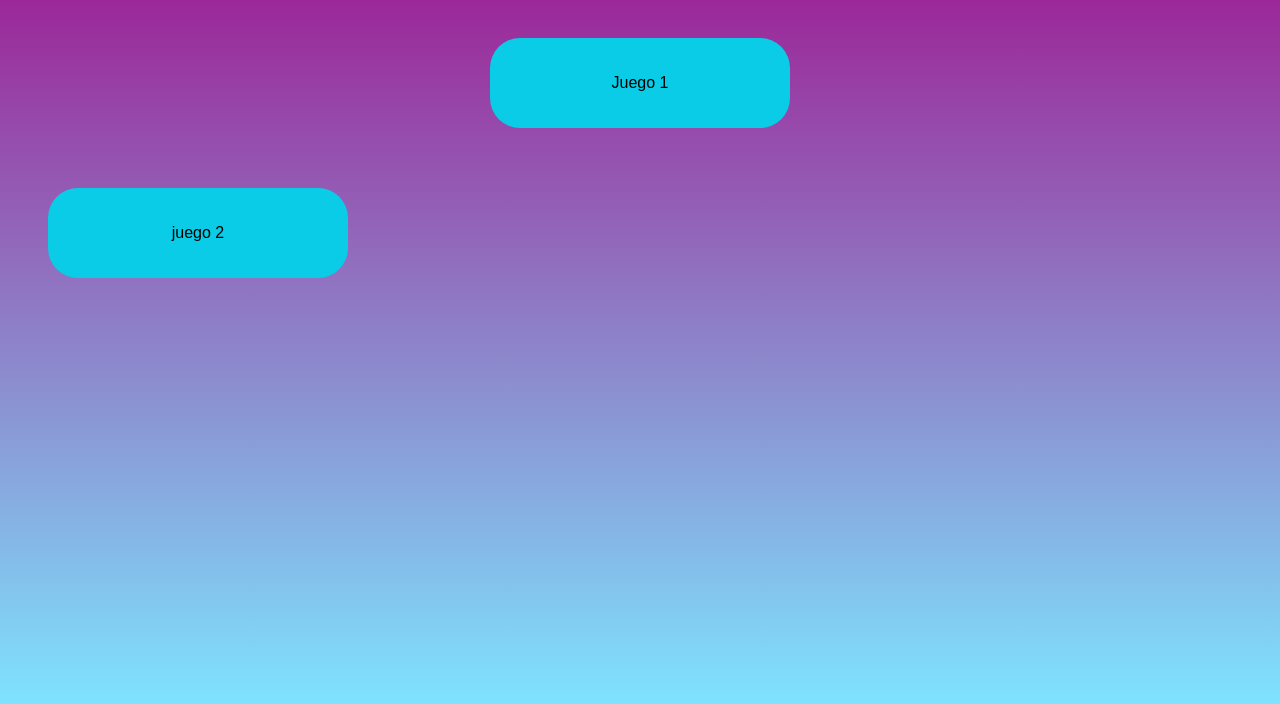
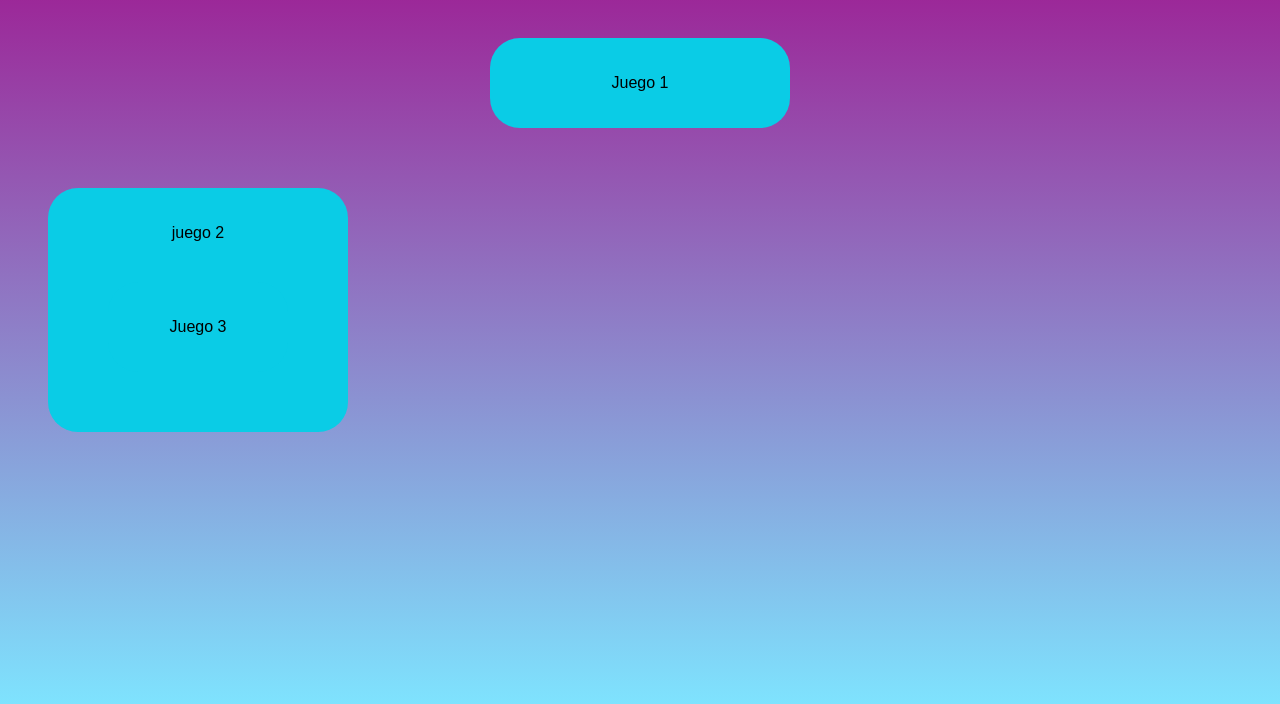
Before and after one commit to mega067/English_Fun_Kids, a plain HTML site: page index.html in a window 1280 px wide. Shown: the part 88-792 px from the top of the page. Drawn offline with Linux system fonts and the light colour scheme.

Commit message:
cambio no iporta

```diff
--- a/index.html
+++ b/index.html
@@ -12,17 +12,29 @@
         <div class="container_1" >
 
         <div class="heading">
+
             <p >Juego 1</p>
 
 
         </div>
         </div>
+
         <div class="container_2">
         <div class="heading" >
             <p>juego 2</p>
 
+            <div class="container_3">
+            <div class="heading">
+            <p>Juego 3</p>
+        </div>
+
 
         </div>
+
+        </div>
+
+
+
 
         </div>
 
--- a/style.css
+++ b/style.css
@@ -10,6 +10,11 @@ html {
     padding: 20px;
 }
 .container_2 {
+    max-width: 300px;
+    margin: 20px;
+    padding: 20px;
+}
+.container_3 {
     max-width: 300px;
     margin: 20px;
     padding: 20px;
```
